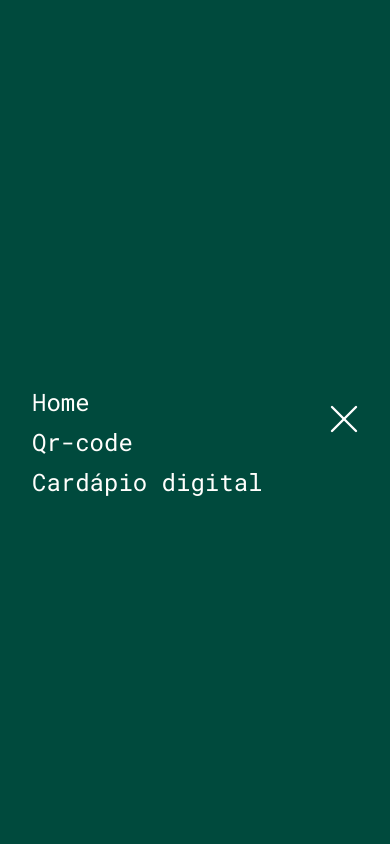
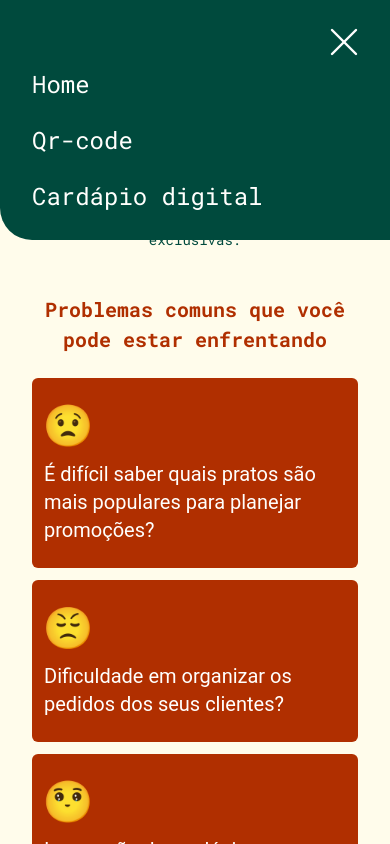
Before and after one commit to buuninbee/waiter, a React (Vite) app: page / in a window 390 px wide. Shown: the top 844 px of the page. Built offline with nearby package versions, Linux system fonts and the light colour scheme.

Commit message:
fix: corrigindo a logica da navegação

```diff
--- a/src/componentes/Nav.jsx
+++ b/src/componentes/Nav.jsx
@@ -16,29 +16,28 @@ const Nav = () => {
     setAberto(novoEstado)
     localStorage.setItem("menuAberto", novoEstado)
   }
+  const styleNav = "grid justify-between items-center-safe w-full xl:px-24"
 
   return (
-      <header className={aberto ? "bg-[var(--primario-700)] px-8 py-7 flex justify-between" : "bg-[var(--primario-700)] h-dvh w-full fixed px-8 py-7 flex justify-between"}>
-        <nav className="flex justify-between items-center-safe w-full xl:px-24">
+      <header className={aberto ? "bg-[var(--primario-700)] px-8 py-5 flex justify-between" : "bg-[var(--primario-700)] h-auto rounded-bl-4xl w-full fixed px-8 py-7 flex justify-between"}>
+        <nav className={aberto ? `${styleNav}  grid-cols-2` : `${styleNav} grid-cols-4`}>
           <div className={aberto ? 'block' : 'hidden'}>
             <NavLink to="/">
               <img className="w-36 h-auto" src={Logo} alt="logo waiter"/>
             </NavLink>
           </div>
 
-          <div className={aberto ? 'hidden' : 'grid'}>
-            <ul className="grid gap-2 pt-10 text-2xl text-[var(--terciario-50)]">
+          <div className={aberto ? 'hidden transition duration-800 ease-in-out' : 'grid self-start col-span-3 '}>
+            <ul className="grid gap-6 pt-10 text-2xl text-[var(--terciario-50)]">
               <li className=""><NavLink to="/">Home</NavLink></li>
               <li className=""><NavLink to="/qrCode">Qr-code</NavLink></li>
-              <li className=""><NavLink to="/cardapioDigital">Cardápio digital</NavLink></li>
+              <li className="w-full"><NavLink to="/cardapioDigital">Cardápio digital</NavLink></li>
             </ul>
           </div>
-          <div>
-            <div className="md:hidden">
-              <button onClick={alternarMenu} >
+          <div className={aberto ? 'grid justify-self-end' : 'grid justify-self-end self-start'}>
+              <button className="self-start block md:hidden" onClick={alternarMenu} >
                 <img className="w-7" src={aberto ? MenuAberto : MenuFechado} alt="icone do menu"/>
               </button>
-            </div>
 
             <ul className="hidden md:flex gap-7 text-xl text-[var(--terciario-50)]">
               <li className="link-paginas"><NavLink to="/">Home</NavLink></li>
```
